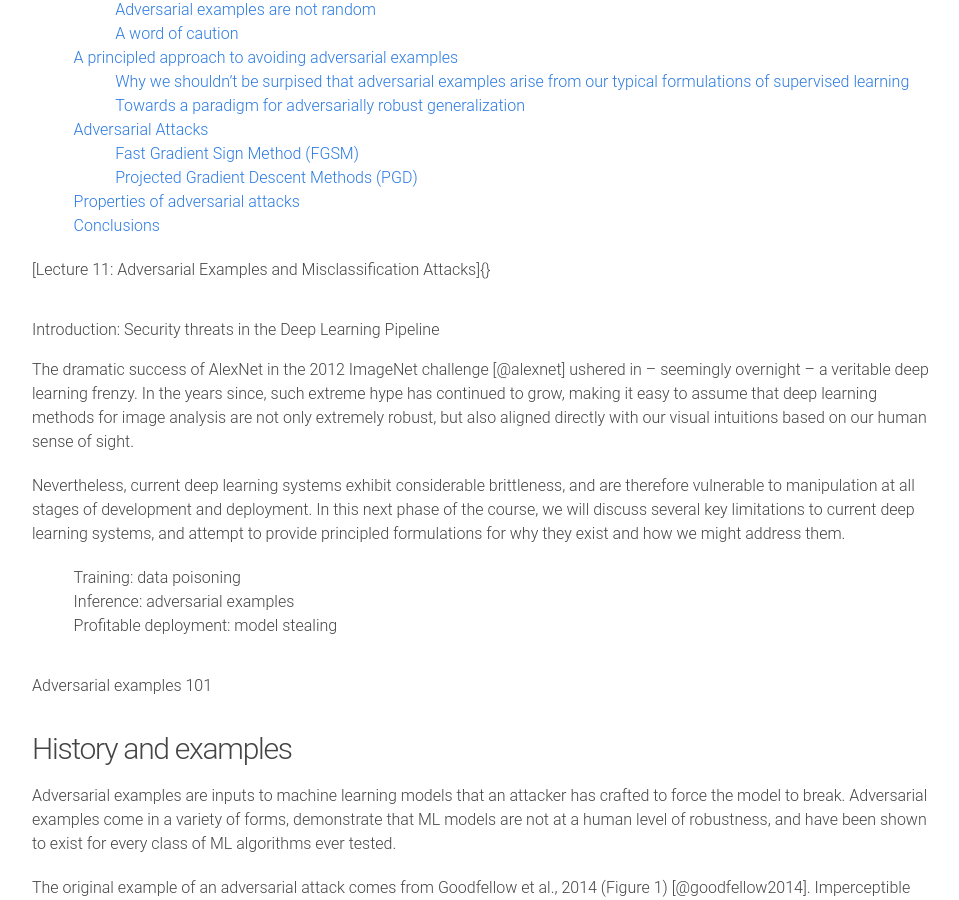
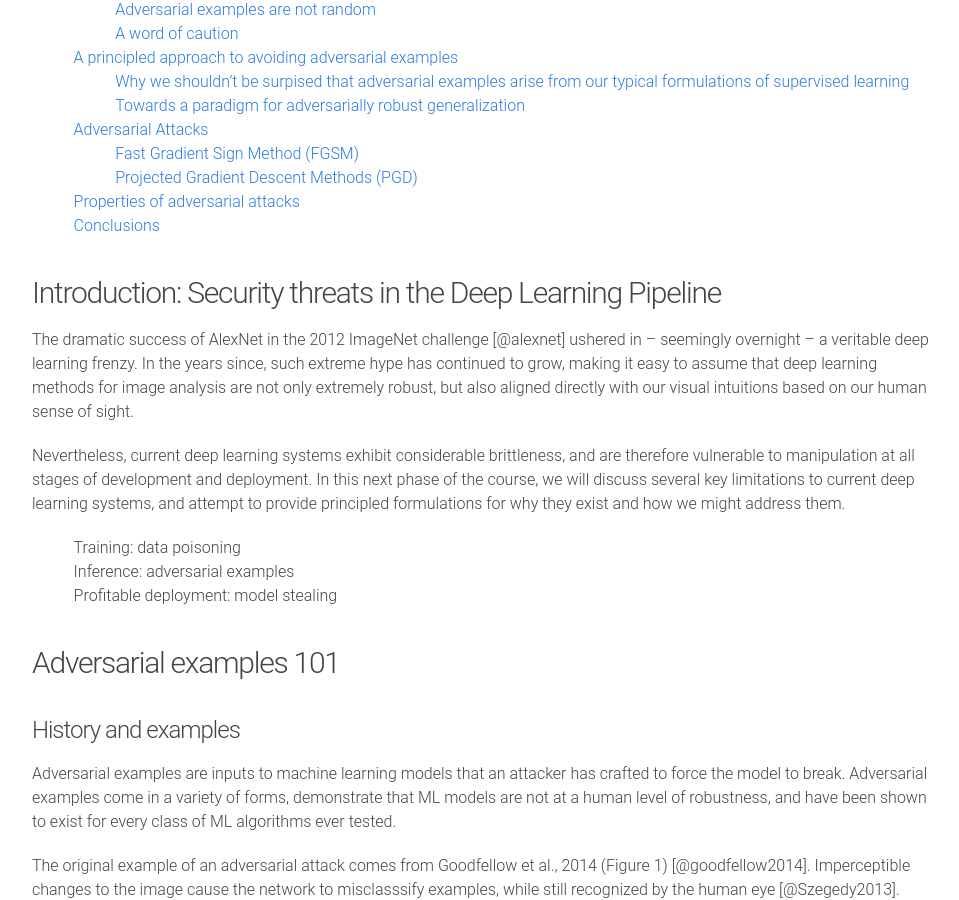
Before and after one commit to sgfin/sgfin.github.io_old, a Jekyll site: the page built from _posts/2018-03-16-Adversarial-Lecture-Notes.md, in a window 1280 px wide and 900 px high, scrolled down 361 px. Shown: the whole window, without its empty margins (158-1117 px from the left). Built offline with Jekyll 4.4.1, drawn with Linux system fonts in a browser that asks for light colours; formulas are drawn with MathJax 3; comment, search, counter and statistics services are not loaded.

Commit message:
Update 2018-03-16-Adversarial-Lecture-Notes.md

```diff
--- a/_posts/2018-03-16-Adversarial-Lecture-Notes.md
+++ b/_posts/2018-03-16-Adversarial-Lecture-Notes.md
@@ -36,9 +36,8 @@ bibliography: '/assets/adversarial_lecture_notes/bib.bib'
     attacks](#properties-of-adversarial-attacks)
 -   [Conclusions](#conclusions)
 
-[Lecture 11: Adversarial Examples and Misclassification Attacks]{}
 
-# Introduction: Security threats in the Deep Learning Pipeline
+## Introduction: Security threats in the Deep Learning Pipeline
 
 The dramatic success of AlexNet in the 2012 ImageNet challenge
 [@alexnet] ushered in – seemingly overnight – a veritable deep learning
@@ -60,9 +59,9 @@ might address them.
 
 -   Profitable deployment: model stealing
 
-# Adversarial examples 101
+## Adversarial examples 101
 
-## History and examples
+### History and examples
 
 Adversarial examples are inputs to machine learning models that an
 attacker has crafted to force the model to break. Adversarial examples
@@ -89,7 +88,7 @@ image into a
 gibbon.</div>
 </div>
 
-## Mathematical formulation
+### Mathematical formulation
 
 Let’s try to formulate adversarial examples more mathematically, from
 the perspective of optimization. Recall that our fundamental problem of
@@ -133,9 +132,9 @@ approaches include:
 For the purpose of this class, we will generally assume that
 $$\Delta = ||\delta||_\infty \leq \epsilon$$.
 
-# Properties of Adversarial Examples
+## Properties of Adversarial Examples
 
-## Adversarial examples (probably) arise from linearities
+### Adversarial examples (probably) arise from linearities
 
 Adversarial examples have been shown to exist for every class of machine
 learning models ever tested, including simple single-layer models. To
@@ -166,7 +165,7 @@ are *piecewise linear* or locally linear. As such, linear perturbations
 just like the above are thought to drive adversarial examples in deep
 networks [@goodfellow2014].
 
-## Adversarial examples are not random
+### Adversarial examples are not random
 
 While it may be tempting to assume that adversarial examples are a
 product of the models poor robustness to random noise, empirical studies
@@ -211,7 +210,7 @@ into any any class you desire in most cases (Figure
 </div>
 
 
-## A word of caution
+### A word of caution
 
 A cottage industry has sprung up generating various ad hoc defenses to
 specific adversarial attacks. Time and time again, these defenses have
@@ -228,9 +227,9 @@ please don’t add to the noise by blindly assuming you’ve solved this
 problem with another simple trick. Instead, study the literature and see
 what has been tried and consider how your idea might relate.
 
-# A principled approach to avoiding adversarial examples
+## A principled approach to avoiding adversarial examples
 
-## Why we shouldn’t be surpised that adversarial examples arise from our typical formulations of supervised learning
+### Why we shouldn’t be surpised that adversarial examples arise from our typical formulations of supervised learning
 
 As we attempt to avoid adversarial examples, it is first important to
 note that the phenomenon as it currently exists does not necessarily
@@ -263,7 +262,7 @@ orthogonal to the empirical minimization problem above. Since, we never
 asked our machine learning algorithm not to have adversarial examples,
 we should not be surprised to find adversarial examples
 
-## Towards a paradigm for adversarially robust generalization
+### Towards a paradigm for adversarially robust generalization
 
 Once an understanding has been established of the task that our machine
 learning algorithm is solving and not solving, we can redefine our
@@ -325,7 +322,7 @@ particular perturbation.</div>
 </div>
 
 
-## Fast Gradient Sign Method (FGSM)
+### Fast Gradient Sign Method (FGSM)
 
 The fast gradient sign method (FGSM) (Figure 6) was the first
 general adversarial attack proposed and represents the optimal single
@@ -346,7 +343,7 @@ for the parameters of this network. particular training example. The
 fact that this method can find adversarial examples in complex neural
 networks suggests that these models are stepwise linear.
 
-## Projected Gradient Descent Methods (PGD)
+### Projected Gradient Descent Methods (PGD)
 
 Projected Gradient Descent (PGD) methods involves using FGSM with
 multiple steps. Additionally, we constrain the perturbation to within
@@ -355,7 +352,7 @@ step, it checks if it has moved out of the box, and applies a projection
 back into the box if necessary (Figure 6). PGD is naturally
 more expensive than FGSM, but allows for more effective attacks.
 
-# Properties of adversarial attacks
+## Properties of adversarial attacks
 
 Through experiments using MNIST and CIFAR10, the following properties of
 adversarial training have been observed [@Madry2017]:
@@ -442,7 +439,7 @@ solved during training.
 </div>
 
 
-# Conclusions
+## Conclusions
 
 Deep learning models are susceptible to adversarial examples where the
 differences between training and adversarial images are
```
Also changed, not shown: other parts of _posts/2018-03-16-Adversarial-Lecture-Notes.md (+1 -3 lines).
